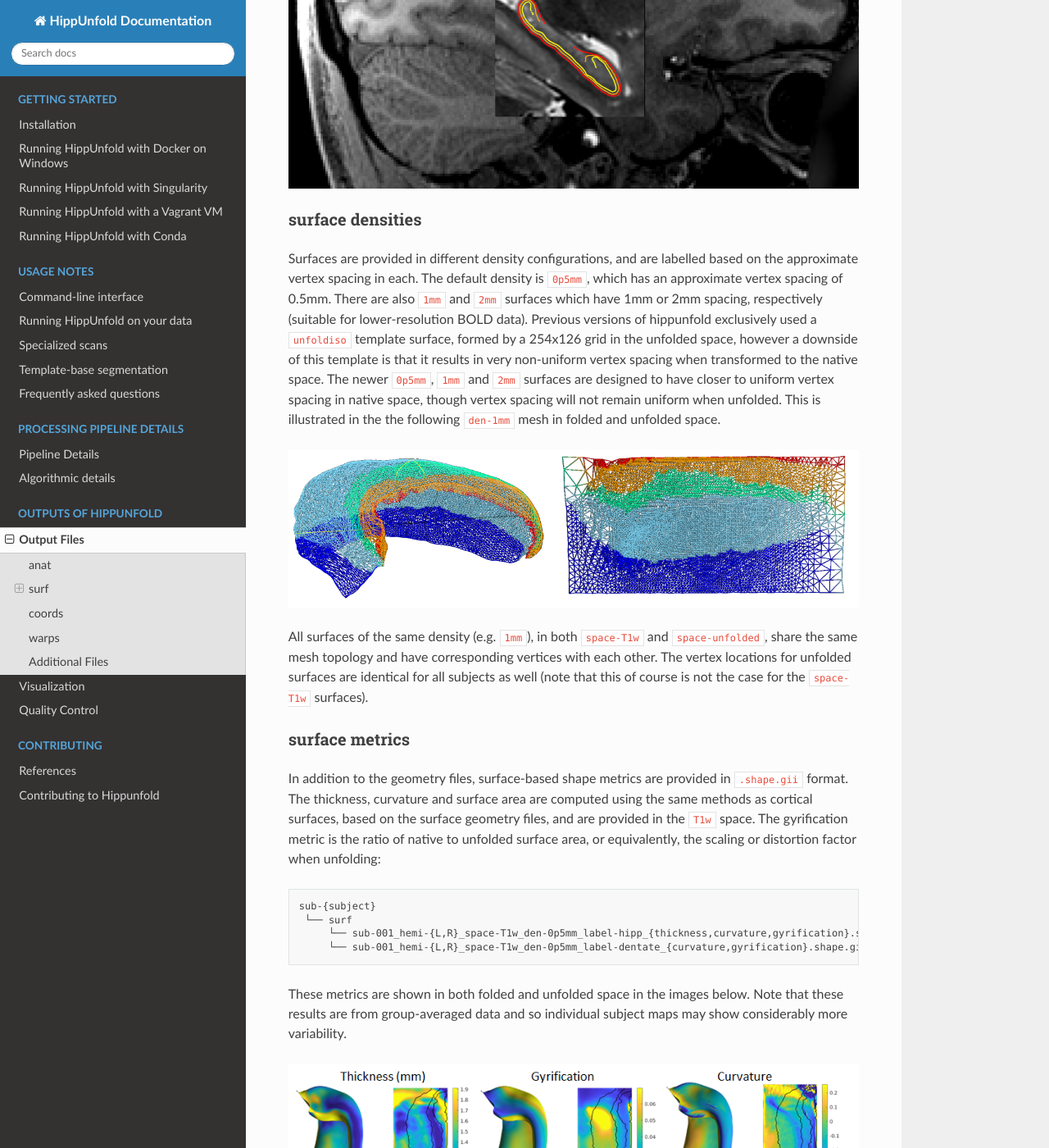
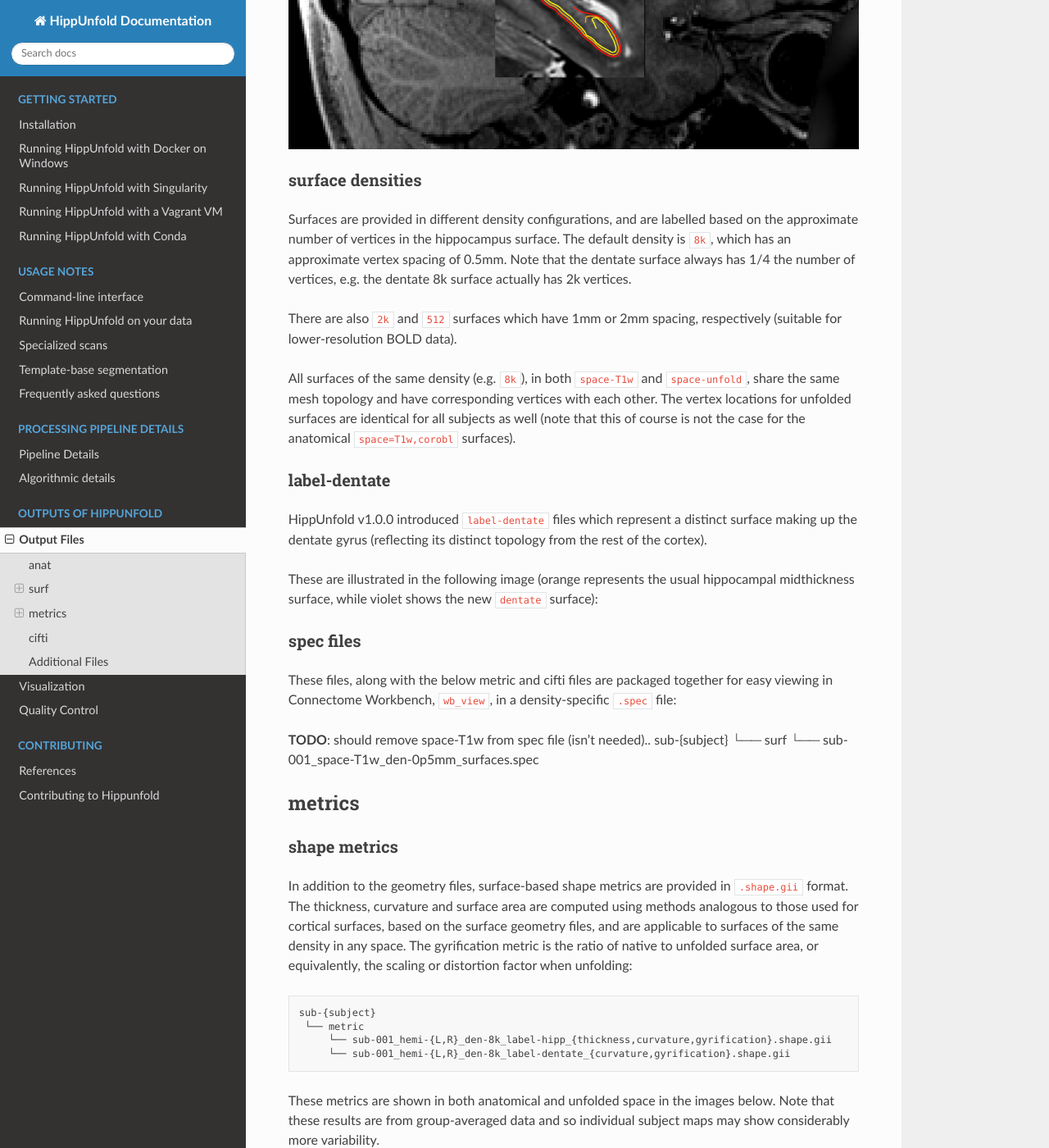
Before and after one commit to khanlab/hippunfold, a Sphinx documentation site: the page built from docs/outputs/output_files.md, in a window 1280 px wide and 1400 px high, scrolled down 2112 px. Shown: the whole window at 82% size. Built offline with Sphinx 7.4.7 and the Read the Docs theme 3.1.0, drawn with Linux system fonts in a browser that asks for light colours; some of the changed text lies outside the part shown.

Commit message:
Update output_files.md

```diff
--- a/docs/outputs/output_files.md
+++ b/docs/outputs/output_files.md
@@ -38,18 +38,17 @@
 
 ## surf
 
-**TODO** I reached here so far..
 ### surface meshes
 
 Surface meshes (geometry files) are in `.surf.gii` format, and are
-provided in both the native space (`space-T1w`) and the unfolded space
-(`space-unfolded`). In each space, there are `inner`, `midthickness`,
+provided in both the anatomical space (`space=T1w, space=corobl`) and the unfolded space
+(`space-unfold`). In each space, there are `inner`, `midthickness`,
 and `outer` surfaces, which correspond to `white`, `midthickness`, and
 `pial` for cortical surfaces:
 
     sub-{subject}
      └── surf
-         └── sub-001_hemi-R_space-{T1w,unfolded}_den-0p5mm_{inner,midthickness,outer}.surf.gii
+         └── sub-001_hemi-R_space-{T1w,unfold,corobl}_den-8k_{inner,midthickness,outer}.surf.gii
 
 The following shows surfaces `inner`, `midthickness`, and `outer` in
 yellow, orange, and red, respectively.
@@ -59,168 +58,119 @@
 ### surface densities
 
 Surfaces are provided in different density configurations, and are
-labelled based on the approximate vertex spacing in each. The default
-density is `0p5mm`, which has an approximate vertex spacing of 0.5mm. There are also
-`1mm` and `2mm` surfaces which have 1mm or 2mm spacing, respectively (suitable for
-lower-resolution BOLD data). Previous versions of hippunfold exclusively
-used a `unfoldiso` template surface, formed by a 254x126 grid in
-the unfolded space, however a downside of this template is that it
-results in very non-uniform vertex spacing when transformed to the
-native space. The newer `0p5mm`,
-`1mm` and `2mm` surfaces are designed to have
-closer to uniform vertex spacing in native space, though vertex spacing will not remain uniform when unfolded.
-This is illustrated in the the following `den-1mm` mesh in folded and
-unfolded space.
+labelled based on the approximate number of vertices in the hippocampus surface.  The default density is `8k`, which has an approximate vertex spacing of 0.5mm. Note that the dentate surface always has 1/4 the number of vertices, e.g. the dentate 8k surface actually has 2k vertices.
 
-![image](../images/mesh-foldedunfolded2k.png)
+There are also
+`2k` and `512` surfaces which have 1mm or 2mm spacing, respectively (suitable for
+lower-resolution BOLD data).
 
-All surfaces of the same density (e.g. `1mm`), in both
-`space-T1w` and `space-unfolded`, share the same mesh topology and have
+All surfaces of the same density (e.g. `8k`), in both
+`space-T1w` and `space-unfold`, share the same mesh topology and have
 corresponding vertices with each other. The vertex locations for
 unfolded surfaces are identical for all subjects as well (note that this
-of course is not the case for the `space-T1w` surfaces).
+of course is not the case for the anatomical `space=T1w,corobl` surfaces).
 
-### surface metrics
+### label-dentate
+
+HippUnfold v1.0.0 introduced `label-dentate` files which represent a distinct surface making up the dentate gyrus (reflecting its distinct topology from the rest of the cortex).
+
+These are illustrated in the following image (orange represents the usual hippocampal midthickness surface, while violet shows the new `dentate` surface):
+
+
+### spec files
+
+These files, along with the below metric and cifti files are packaged together for easy viewing in Connectome Workbench, `wb_view`, in a density-specific `.spec` file:
+
+**TODO**: should remove space-T1w from spec file (isn't needed)..
+    sub-{subject}
+     └── surf
+         └── sub-001_space-T1w_den-0p5mm_surfaces.spec
+
+## metrics
+
+### shape metrics
 
 In addition to the geometry files, surface-based shape metrics are
 provided in `.shape.gii` format. The thickness, curvature and surface
-area are computed using the same methods as cortical surfaces, based on
-the surface geometry files, and are provided in the `T1w` space. The
-gyrification metric is the ratio of native to unfolded surface area, or
+area are computed using methods analogous to those used for cortical surfaces, based on
+the surface geometry files, and are applicable to surfaces of the same density in any space.  The gyrification metric is the ratio of native to unfolded surface area, or
 equivalently, the scaling or distortion factor when unfolding:
 
     sub-{subject}
-     └── surf
-         └── sub-001_hemi-{L,R}_space-T1w_den-0p5mm_label-hipp_{thickness,curvature,gyrification}.shape.gii
-         └── sub-001_hemi-{L,R}_space-T1w_den-0p5mm_label-dentate_{curvature,gyrification}.shape.gii
+     └── metric
+         └── sub-001_hemi-{L,R}_den-8k_label-hipp_{thickness,curvature,gyrification}.shape.gii
+         └── sub-001_hemi-{L,R}_den-8k_label-dentate_{curvature,gyrification}.shape.gii
 
-These metrics are shown in both folded and unfolded space in the images
+These metrics are shown in both anatomical and unfolded space in the images
 below. Note that these results are from group-averaged data and so
 individual subject maps may show considerably more variability.
 
+**TODO: update this image to show an individual example?
+
 ![image](../images/metrics.png)
+
+
+
+### myelin maps
+
+If your dataset has T1w and T2w images (and you are using `--modality=T1w` or `--modality=T2w`), then you can enable the generation of myelin maps as the ratio of T1w over T2w images. This division is done in the `corobl` space, and provides `myelin.shape.gii` surface metrics, and also includes these in the CIFTI and spec files.
+
+This option is enabled with the `--generate-myelin-maps` command-line option.
+
+### coords
+
+**TODO** add surf-based coords to the spec/target rules
+
+Hippunfold also provides images that represent anatomical gradients
+along the 3 principal axes of the hippocampus, longitudinal from
+anterior to posterior, lamellar from proximal (dentate gyrus) to distal
+(subiculum), and laminar from inner (SRLM) to outer. These are provided
+in the metrics suffixed with `coords.shape.gii` with the direction indicated
+by `dir-{direction}` as `AP`, `PD` or `IO`, and intensities from 0 to 1,
+e.g. 0 representing the Anterior end and 1 the Posterior end.
+
+**TODO**: update to show surface coords
 
 
 ### surface labels
 
 The subfield labels from unfolded atlases are also provided for each
 subject, in `.label.gii` format. Analogous to the volume-based labels,
-the name of the atlas (default: `bigbrain`) is in the file name.
+the name of the atlas (default: `multihist7`) is in the file name.
 
     sub-{subject}
      └── surf
-         └── sub-001_hemi-{L,R}_space-T1w_den-0p5mm_label-hipp_atlas-bigbrain_subfields.label.gii
+         └── sub-001_hemi-{L,R}_den-8k_label-hipp_atlas-multihist7_subfields.label.gii
 
 
-### cifti files
+## cifti
 
 In addition to lateralized `.shape.gii` and `.label.gii` metrics and labels,
-we also provide data mapped to hippocampi from hemispheres in a single
+we also provide data mapped from hemispheres in a single
 file using the corresponding CIFTI formats, `.dscalar.nii` and `.dlabel.nii`.
-Note: since CIFTI does not support hippocampus
-surfaces (yet), we make use of the `CORTEX_LEFT` and `CORTEX_RIGHT` labels for
-the hippocampal surfaces.
 
     sub-{subject}
      └── surf
-         ├── sub-001_space-T1w_den-0p5mm_label-{hipp,dentate}_{thickness,curvature,gyrification}.dscalar.nii
-         └── sub-001_space-T1w_den-0p5mm_label-hipp_atlas-bigbrain_subfields.dlabel.nii
-
-
-### spec files
-
-Finally, these files are packaged together for easy viewing in
-Connectome Workbench, `wb_view`, in the following `.spec` files, for
-each hemisphere and structure separately, and combined:
-
-    sub-{subject}
-     └── surf
-         ├── sub-001_hemi-{L,R}_space-T1w_den-0p5mm_label-{hipp,dentate}_surfaces.spec
-         └── sub-001_space-T1w_den-0p5mm_label-{hipp,dentate}_surfaces.spec
-
-
-### New: label-dentate
-
-HippUnfold v1.0.0 introduces `label-dentate` files which represent a distinct surface making up the dentate gyrus (reflecting its distinct topology from the rest of the cortex). The rest of the surfaces are given the name `label-hipp` to differentiate them from these new files.
-
-These are illustrated in the following image (orange represents the usual hippocampal midthickness surface, while violet shows the new `dentate` surface):
+         ├── sub-001_den-8k_label-{hipp,dentate}_{thickness,curvature,gyrification}.dscalar.nii
+         └── sub-001_den-0p5mm_label-hipp_atlas-multihist7_subfields.dlabel.nii
+**TODO** update this figure
 
 ![image](../images/dentate_cor.png)
-
-Note that the dentate uses the same unfolding methods as the rest of the hippocampus, but with several caveats. Given its small size, its boundaries are not easily deliminated and so `inner`, `outer`, and `thickness` gifti surfaces are omitted. Furthermore, Laplace coordinates and therefore vertex spacing are not guaranteed to be topologically equivalent as they are obtained through volumetric registration with the template shape injection step of this workflow.
-
-Corresponding `coords` and `warp` files are also generated.
-
-### New: myelin maps
-
-
-If your dataset has T1w and T2w images (and you are using `--modality=T1w` or `--modality=T2w`), then you can enable the generation of myelin maps as the ratio of T1w over T2w images. This division is done in the `corobl` space, and provides `myelin.shape.gii` surface metrics, and also includes these in the CIFTI and spec files.
-
-This option is enabled with the `--generate-myelin-maps` command-line option.
-
-## coords
-
-Hippunfold also provides images that represent anatomical gradients
-along the 3 principal axes of the hippocampus, longitudinal from
-anterior to posterior, lamellar from proximal (dentate gyrus) to distal
-(subiculum), and laminar from inner (SRLM) to outer. These are provided
-in the images suffixed with `coords.nii.gz` with the direction indicated
-by `dir-{direction}` as `AP`, `PD` or `IO`, and intensities from 0 to 1,
-e.g. 0 representing the Anterior end and 1 the Posterior end.
-
-Here is an example showing coronal slices of the hippocampus with the
-PD, IO, and AP (sagittal slice) overlaid.
-
-![image](../images/laplace.png)
-
-Note that these images have been resampled to `space-corobl` which is
-the space in which most processing is done internally. These can be seen
-in the `work/` output directory or specified as a possible output space.
-
-## warps
-
-ITK transforms to warp images between the `T1w` space to the `unfolded`
-space, are provided for each hippocampus:
-
-    sub-{subject}
-     └── seg
-         └── sub-001_hemi-R_from-T1w_to-unfold_mode-image_xfm.nii.gz
-         └── sub-001_hemi-R_from-unfold_to-T1w_mode-image_xfm.nii.gz
-
-These are ITK transforms that can transform any image that is in `T1w`
-space (can be any resolution and FOV, as long as aligned to `T1w`), to
-the `unfolded` hippocampal volume space, and vice-versa. You can use the
-warp itself as a reference image, e.g.:
-
-    antsApplyTransforms -d 3 \
-    -i sub-001_space-T1w_FA.nii.gz \
-    -o sub-001_hemi-L_space-unfolded_FA.nii.gz \
-    -t sub-001_hemi-L_from-T1w_to-unfold_mode-image_xfm.nii.gz \
-    -r sub-001_space-unfolded_refvol.nii.gz
 
 ## Additional Files
 
 The top-level `PATH_TO_OUTPUT_DIR` contains additional folders:
 
-    ├── hippunfold
     ├── logs
-    ├── work
+    ├── config
     └── .snakemake
 
-The hidden `.snakemake` folder contains a record of the code and parameters used,
-and paths to the inputs.
+
+
+The `config` folder contains the parameters as translated from the command-line interface, and passed along to the snakemake workflow by snakebids.
+
+The hidden `.snakemake` folder is created by snakemake, and contains a record of the code and parameters used, and paths to the inputs.
 
 Workflow steps that write logs to file are stored in the `logs`
-subfolder, with file names based on the rule wildcards (e.g. subject,
+subfolder, with folders based on the rule name, and file names based on the wildcards (e.g. subject,
 hemi, etc..).
-
-Intermediate files are stored in the `work` folder. These files and
-folders, similar to results, are generally named according to BIDS. This
-folder will have `tar.gz` files for each subject, unless the
-`--keep_work` option is used.
-
-If the app is run in workflow mode
-(`--workflow-mode`/`-W`) which enables direct
-use of the `snakemake` CLI to run hippunfold, the
-`hippunfold` and `work` folders will be placed
-in a `results` folder.
```
